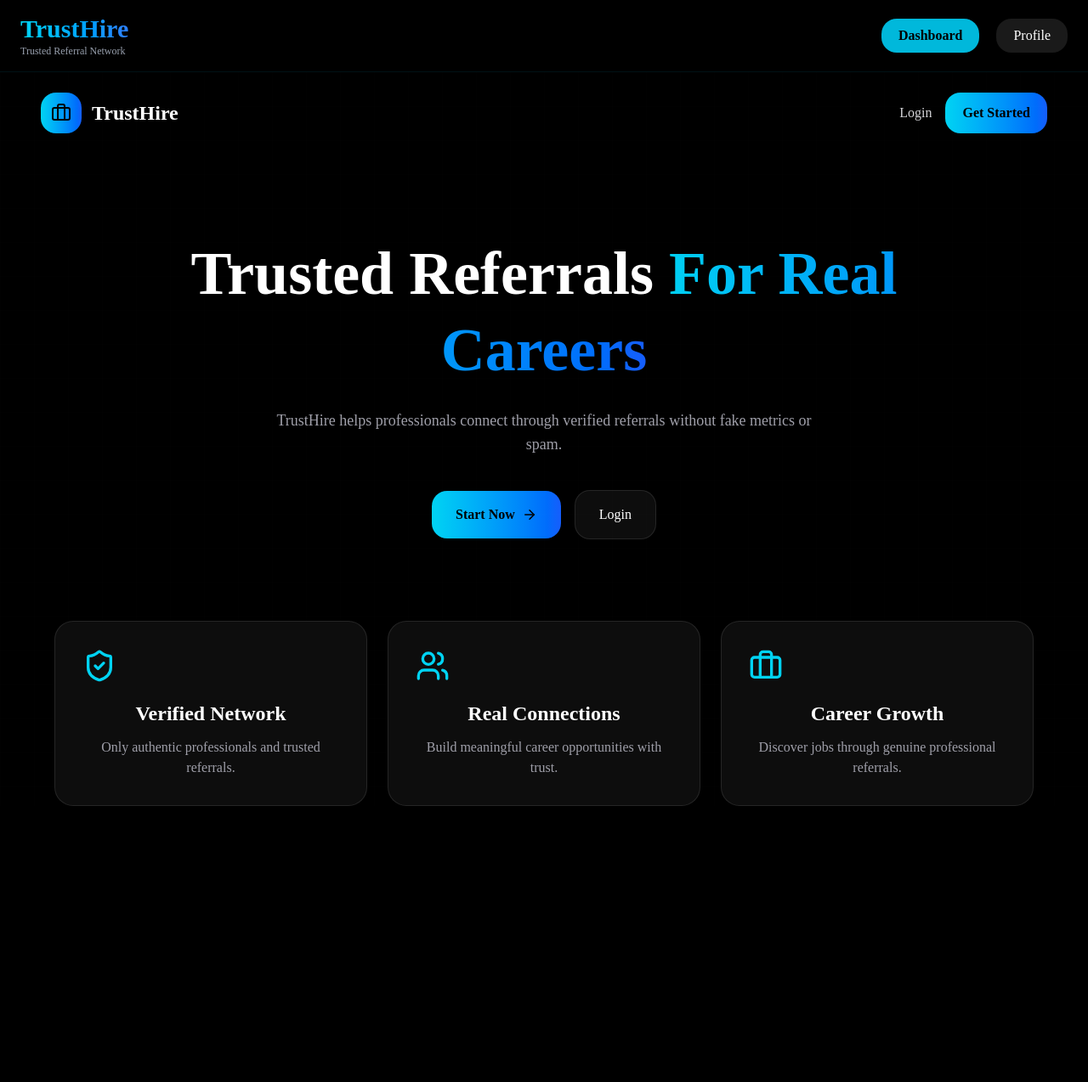
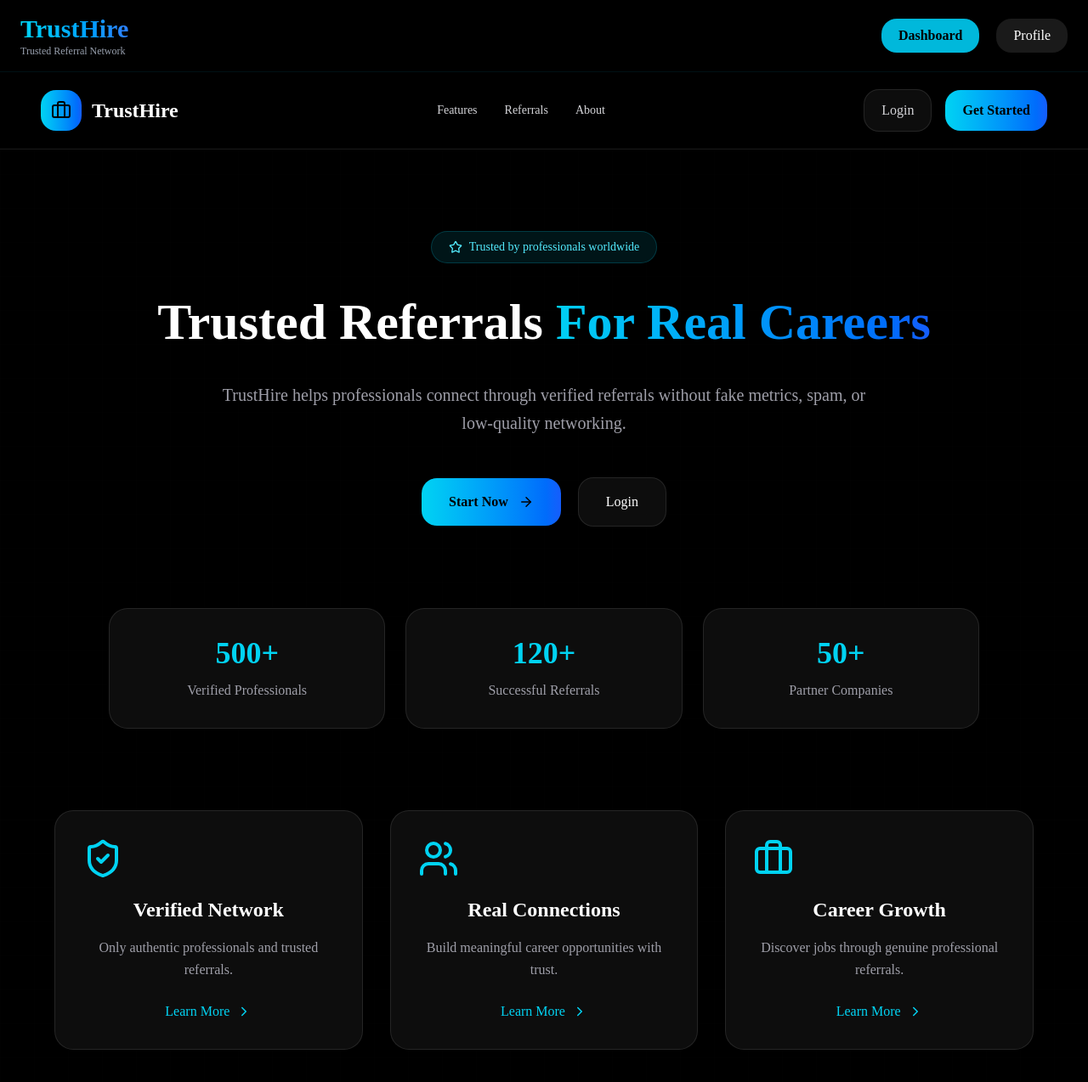
Before and after one commit to ShashankM37/trusthire, a Next.js app in the folder frontend/: page / in a window 1280 px wide. Shown: the top 1274 px of the page at 85% size. Before the commit the page ends 949 px from the top, so only its background shows below. Built offline with nearby package versions, Linux system fonts and the light colour scheme.

Commit message:
updated premium homepage UI

```diff
--- a/frontend/app/page.tsx
+++ b/frontend/app/page.tsx
@@ -1,7 +1,6 @@
 "use client";
 
 import Link from "next/link";
-
 import { motion } from "framer-motion";
 
 import {
@@ -9,13 +8,47 @@ import {
   Briefcase,
   ShieldCheck,
   Users,
+  Star,
+  ChevronRight,
 } from "lucide-react";
 
 export default function HomePage() {
+  const features = [
+    {
+      icon: ShieldCheck,
+      title: "Verified Network",
+      desc: "Only authentic professionals and trusted referrals.",
+    },
+    {
+      icon: Users,
+      title: "Real Connections",
+      desc: "Build meaningful career opportunities with trust.",
+    },
+    {
+      icon: Briefcase,
+      title: "Career Growth",
+      desc: "Discover jobs through genuine professional referrals.",
+    },
+  ];
+
+  const stats = [
+    {
+      value: "500+",
+      label: "Verified Professionals",
+    },
+    {
+      value: "120+",
+      label: "Successful Referrals",
+    },
+    {
+      value: "50+",
+      label: "Partner Companies",
+    },
+  ];
+
   return (
     <main className="relative min-h-screen overflow-hidden bg-black text-white">
       {/* BACKGROUND */}
-
       <div className="absolute inset-0 -z-10">
         <div className="absolute top-[-10%] left-[10%] h-[500px] w-[500px] rounded-full bg-cyan-500/20 blur-[120px]" />
 
@@ -23,43 +56,66 @@ export default function HomePage() {
       </div>
 
       {/* GRID */}
-
       <div className="absolute inset-0 opacity-[0.04] bg-[linear-gradient(to_right,#ffffff22_1px,transparent_1px),linear-gradient(to_bottom,#ffffff22_1px,transparent_1px)] bg-[size:40px_40px]" />
 
       {/* NAVBAR */}
+      <nav className="sticky top-0 z-50 border-b border-white/10 bg-black/40 backdrop-blur-xl">
+        <div className="flex items-center justify-between px-6 md:px-12 py-5">
+          {/* LOGO */}
+          <Link href="/" className="flex items-center gap-3">
+            <div className="flex h-12 w-12 items-center justify-center rounded-2xl bg-gradient-to-r from-cyan-400 to-blue-600">
+              <Briefcase className="text-black" />
+            </div>
 
-      <nav className="flex items-center justify-between px-6 md:px-12 py-6">
-        <div className="flex items-center gap-3">
-          <div className="w-12 h-12 rounded-2xl bg-gradient-to-r from-cyan-400 to-blue-600 flex items-center justify-center">
-            <Briefcase className="text-black" />
+            <h1 className="text-2xl font-black">TrustHire</h1>
+          </Link>
+
+          {/* NAV LINKS */}
+          <div className="hidden md:flex items-center gap-8 text-sm text-zinc-300">
+            <Link
+              href="/features"
+              className="hover:text-cyan-400 transition-all duration-300"
+            >
+              Features
+            </Link>
+
+            <Link
+              href="/referrals"
+              className="hover:text-cyan-400 transition-all duration-300"
+            >
+              Referrals
+            </Link>
+
+            <Link
+              href="/about"
+              className="hover:text-cyan-400 transition-all duration-300"
+            >
+              About
+            </Link>
           </div>
 
-          <h1 className="text-2xl font-black">
-            TrustHire
-          </h1>
-        </div>
+          {/* AUTH BUTTONS */}
+          <div className="flex items-center gap-4">
+            <Link
+              href="/login"
+              className="rounded-2xl border border-white/10 bg-white/5 px-5 py-3 text-zinc-300 transition-all duration-300 hover:bg-white/10 hover:text-white"
+            >
+              Login
+            </Link>
 
-        <div className="flex items-center gap-4">
-          <Link
-            href="/login"
-            className="text-zinc-300 hover:text-white transition"
-          >
-            Login
-          </Link>
-
-          <Link
-            href="/register"
-            className="px-5 py-3 rounded-2xl bg-gradient-to-r from-cyan-400 to-blue-600 text-black font-semibold"
-          >
-            Get Started
-          </Link>
+            <Link
+              href="/register"
+              className="rounded-2xl bg-gradient-to-r from-cyan-400 to-blue-600 px-5 py-3 font-semibold text-black transition-all duration-300 hover:scale-105"
+            >
+              Get Started
+            </Link>
+          </div>
         </div>
       </nav>
 
       {/* HERO */}
-
-      <section className="flex flex-col items-center justify-center text-center px-6 pt-24">
-        <motion.h1
+      <section className="relative flex flex-col items-center justify-center px-6 pt-24 text-center">
+        <motion.div
           initial={{
             opacity: 0,
             y: 30,
@@ -68,77 +124,152 @@ export default function HomePage() {
             opacity: 1,
             y: 0,
           }}
-          className="text-5xl md:text-7xl font-black leading-tight max-w-5xl"
+          transition={{
+            duration: 0.7,
+          }}
+          className="max-w-6xl"
         >
-          Trusted Referrals
-          <span className="bg-gradient-to-r from-cyan-400 to-blue-600 bg-clip-text text-transparent">
-            {" "}
-            For Real Careers
-          </span>
-        </motion.h1>
+          {/* BADGE */}
+          <div className="mb-8 inline-flex items-center gap-2 rounded-full border border-cyan-400/20 bg-cyan-400/10 px-5 py-2 text-sm text-cyan-300">
+            <Star size={16} />
 
-        <p className="mt-6 text-zinc-400 text-lg max-w-2xl">
-          TrustHire helps professionals connect through
-          verified referrals without fake metrics or spam.
-        </p>
+            Trusted by professionals worldwide
+          </div>
+          {/* TITLE */}
+          <h1 className="text-4xl font-black leading-tight md:text-6xl">
+            Trusted Referrals
+            <span className="bg-gradient-to-r from-cyan-400 to-blue-600 bg-clip-text text-transparent">
+              {" "}
+              For Real Careers
+            </span>
+          </h1>
 
-        <div className="flex items-center gap-4 mt-10">
-          <Link
-            href="/register"
-            className="px-7 py-4 rounded-2xl bg-gradient-to-r from-cyan-400 to-blue-600 text-black font-semibold flex items-center gap-2"
-          >
-            Start Now
+          {/* DESCRIPTION */}
+          <p className="mx-auto mt-8 max-w-3xl text-lg leading-relaxed text-zinc-400 md:text-xl">
+            TrustHire helps professionals connect through verified referrals
+            without fake metrics, spam, or low-quality networking.
+          </p>
 
-            <ArrowRight size={18} />
-          </Link>
+          {/* CTA */}
+          <div className="mt-12 flex flex-col items-center justify-center gap-5 sm:flex-row">
+            <Link
+              href="/register"
+              className="flex items-center gap-3 rounded-2xl bg-gradient-to-r from-cyan-400 to-blue-600 px-8 py-4 font-semibold text-black transition-all duration-300 hover:scale-105"
+            >
+              Start Now
 
-          <Link
-            href="/login"
-            className="px-7 py-4 rounded-2xl border border-white/10 bg-white/5"
-          >
-            Login
-          </Link>
+              <ArrowRight size={18} />
+            </Link>
+
+            <Link
+              href="/login"
+              className="rounded-2xl border border-white/10 bg-white/5 px-8 py-4 transition-all duration-300 hover:bg-white/10"
+            >
+              Login
+            </Link>
+          </div>
+        </motion.div>
+
+        {/* STATS */}
+        <div className="mt-24 grid w-full max-w-5xl grid-cols-1 gap-6 md:grid-cols-3">
+          {stats.map((item, index) => (
+            <motion.div
+              key={index}
+              initial={{
+                opacity: 0,
+                y: 20,
+              }}
+              animate={{
+                opacity: 1,
+                y: 0,
+              }}
+              transition={{
+                delay: index * 0.2,
+              }}
+              className="rounded-3xl border border-white/10 bg-white/5 p-8 backdrop-blur-xl"
+            >
+              <h2 className="text-4xl font-black text-cyan-400">
+                {item.value}
+              </h2>
+
+              <p className="mt-3 text-zinc-400">{item.label}</p>
+            </motion.div>
+          ))}
         </div>
 
         {/* FEATURES */}
+        <div className="mt-24 grid w-full max-w-6xl gap-8 md:grid-cols-3">
+          {features.map((item, index) => (
+            <motion.div
+              key={index}
+              whileHover={{
+                y: -8,
+                scale: 1.02,
+              }}
+              transition={{
+                duration: 0.2,
+              }}
+              className="rounded-3xl border border-white/10 bg-white/5 p-8 backdrop-blur-2xl transition-all duration-300 hover:border-cyan-400/40"
+            >
+              <item.icon className="mb-5 h-12 w-12 text-cyan-400" />
 
-        <div className="grid md:grid-cols-3 gap-6 mt-24 max-w-6xl w-full">
-          {[
-            {
-              icon: ShieldCheck,
-              title: "Verified Network",
-              desc: "Only authentic professionals and trusted referrals.",
-            },
-            {
-              icon: Users,
-              title: "Real Connections",
-              desc: "Build meaningful career opportunities with trust.",
-            },
-            {
-              icon: Briefcase,
-              title: "Career Growth",
-              desc: "Discover jobs through genuine professional referrals.",
-            },
-          ].map((item, index) => (
-            <motion.div
-              whileHover={{
-                y: -5,
-              }}
-              key={index}
-              className="p-8 rounded-3xl bg-white/5 border border-white/10 backdrop-blur-2xl"
-            >
-              <item.icon className="text-cyan-400 w-10 h-10 mb-5" />
+              <h2 className="text-2xl font-bold">{item.title}</h2>
 
-              <h2 className="text-2xl font-bold">
-                {item.title}
-              </h2>
-
-              <p className="text-zinc-400 mt-3">
+              <p className="mt-4 leading-relaxed text-zinc-400">
                 {item.desc}
               </p>
+
+              <Link
+                href="/features"
+                className="mt-6 inline-flex items-center gap-2 text-cyan-400 transition-all duration-300 hover:gap-3"
+              >
+                Learn More
+
+                <ChevronRight size={18} />
+              </Link>
             </motion.div>
           ))}
         </div>
+
+        {/* FINAL CTA */}
+        <motion.div
+          initial={{
+            opacity: 0,
+            y: 20,
+          }}
+          whileInView={{
+            opacity: 1,
+            y: 0,
+          }}
+          viewport={{
+            once: true,
+          }}
+          className="mt-32 mb-24 w-full max-w-5xl rounded-[40px] border border-white/10 bg-gradient-to-r from-cyan-500/10 to-blue-600/10 p-12 backdrop-blur-2xl"
+        >
+          <h2 className="text-4xl font-black md:text-5xl">
+            Ready To Build Your Career Network?
+          </h2>
+
+          <p className="mx-auto mt-6 max-w-2xl text-lg text-zinc-400">
+            Join professionals connecting through trusted referrals instead of
+            random networking noise.
+          </p>
+          <div className="mt-10 flex flex-col items-center justify-center gap-5 sm:flex-row">
+            <Link
+              href="/register"
+              className="rounded-2xl bg-gradient-to-r from-cyan-400 to-blue-600 px-8 py-4 font-semibold text-black transition-all duration-300 hover:scale-105"
+            >
+              Create Account
+            </Link>
+
+            <Link
+              href="/referrals"
+              className="rounded-2xl border border-white/10 bg-white/5 px-8 py-4 transition-all duration-300 hover:bg-white/10"
+            >
+              Explore Referrals
+            </Link>
+          </div>
+        </motion.div>
       </section>
     </main>
   );
```
